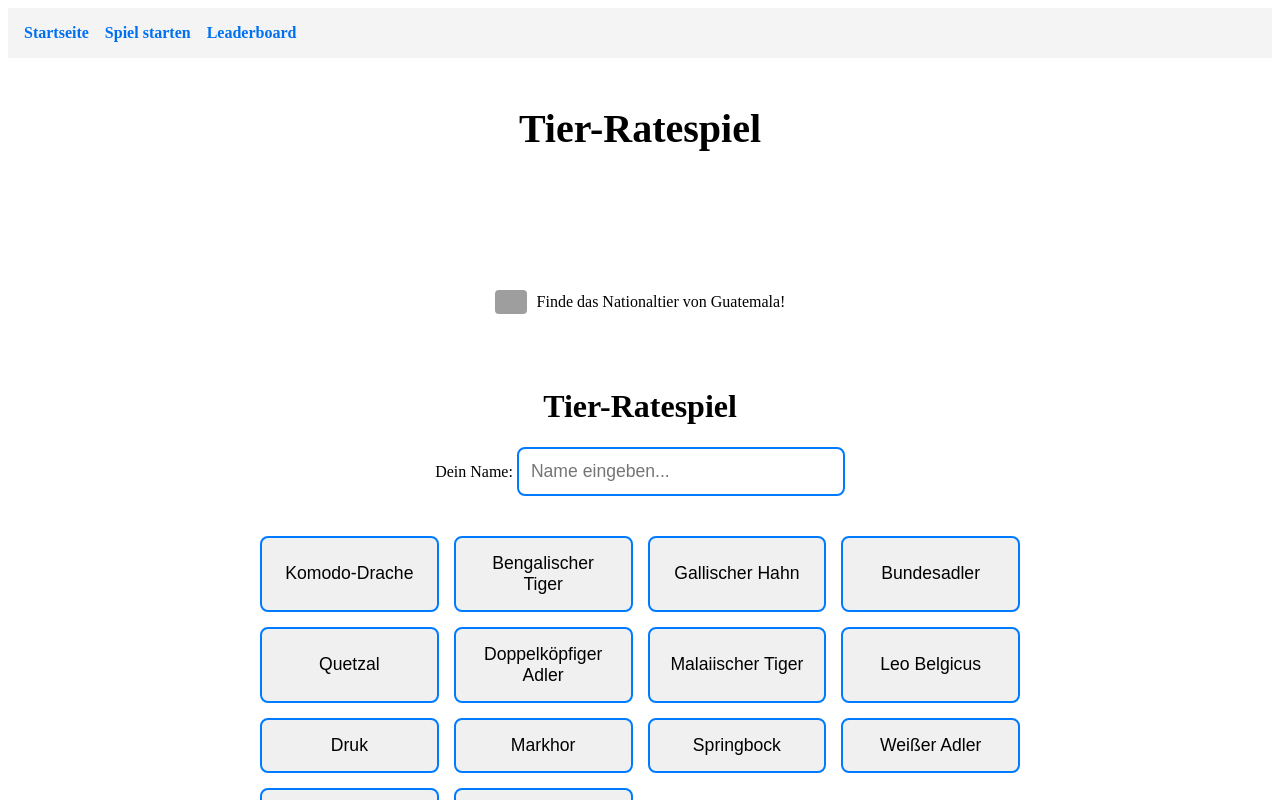
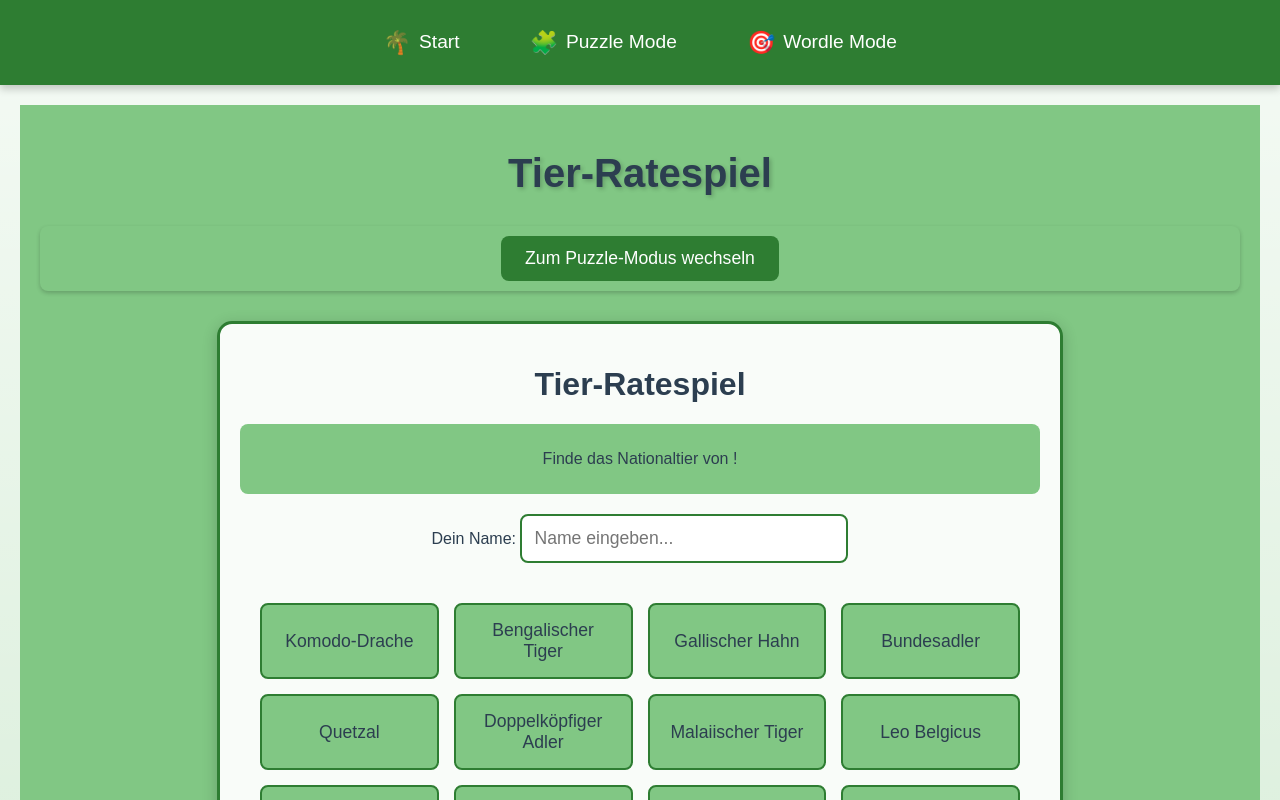
Before and after one commit to charaschoe/embleem, a SvelteKit app: page /game in a window 1280 px wide. Both pictures are taken after a click on the button "Zum Wordle-Modus wechseln". Shown: the top 800 px of the page. Built offline with nearby package versions, Linux system fonts and the light colour scheme; no server answers; grey boxes are pictures that could not be loaded.

Commit message:
Füge Unterstützung für Länderflaggen im Wordle-Modus hinzu; aktualisiere das Layout und das Styling der Navigation

```diff
--- a/src/components/WordleMode.svelte
+++ b/src/components/WordleMode.svelte
@@ -1,23 +1,31 @@
 <script>
 	import { onMount } from 'svelte';
 	import confetti from 'canvas-confetti';
+	import { getCountryFlag } from '$lib/unsplash';
 
 	export let animalList = [];
 	export let correctAnimal = '';
 	export let highscoreStore;
+	export let country = '';
 
 	let selectedAnimal = '';
 	let feedback = '';
 	let randomizedAnimalList = [];
 	let clickedAnimals = new Set();
 	let playerName = '';
+	let countryFlag = '';
 
 	function randomizeAnimalList(list) {
 		return [...list].sort(() => Math.random() - 0.5);
 	}
 
-	onMount(() => {
+	onMount(async () => {
 		randomizedAnimalList = randomizeAnimalList(animalList);
+		// Get country flag
+		if (country) {
+			const countryCode = getCountryCode(country);
+			countryFlag = await getCountryFlag(countryCode);
+		}
 	});
 
 	function checkSelection(animal) {
@@ -65,6 +73,13 @@
 <div class="wordle-mode">
 	<h1>Tier-Ratespiel</h1>
 
+	<div class="country-info">
+		{#if countryFlag}
+			<img src={countryFlag} alt="Flagge von {country}" class="country-flag" />
+		{/if}
+		<p>Finde das Nationaltier von {country}!</p>
+	</div>
+
 	<div class="input-container">
 		<label for="player-name">Dein Name:</label>
 		<input
@@ -102,6 +117,28 @@
 		margin: 0 auto;
 		padding: 20px;
 		text-align: center;
+		background-color: rgba(255, 255, 255, 0.95);
+		border-radius: 15px;
+		border: 3px solid var(--jungle-primary);
+		box-shadow: 0 4px 15px var(--jungle-shadow);
+	}
+
+	.country-info {
+		display: flex;
+		align-items: center;
+		justify-content: center;
+		gap: 10px;
+		margin-bottom: 20px;
+		padding: 10px;
+		background-color: var(--jungle-light);
+		border-radius: 8px;
+	}
+
+	.country-flag {
+		width: 32px;
+		height: auto;
+		border: 1px solid var(--jungle-shadow);
+		border-radius: 4px;
 	}
 
 	.input-container {
@@ -112,7 +149,7 @@
 		padding: 12px;
 		width: 100%;
 		max-width: 300px;
-		border: 2px solid #007bff;
+		border: 2px solid var(--jungle-primary);
 		border-radius: 8px;
 		font-size: 1.1rem;
 	}
@@ -127,19 +164,23 @@
 	.animal-button {
 		padding: 15px;
 		font-size: 1.1rem;
-		background: #f0f0f0;
-		border: 2px solid #007bff;
+		background: var(--jungle-light);
+		border: 2px solid var(--jungle-primary);
 		border-radius: 8px;
 		cursor: pointer;
 		transition: all 0.3s ease;
+		color: var(--jungle-text);
 	}
 
 	.animal-button:hover {
-		background: #e0e0e0;
+		background: var(--jungle-secondary);
+		color: white;
+		transform: translateY(-2px);
 	}
 
 	.animal-button.clicked {
-		background: #ccc;
+		background: var(--jungle-dark);
+		color: white;
 		cursor: not-allowed;
 	}
 
@@ -148,7 +189,7 @@
 		margin-top: 20px;
 		padding: 15px;
 		border-radius: 8px;
-		background: rgba(40, 167, 69, 0.1);
-		color: #28a745;
+		background: var(--jungle-secondary);
+		color: white;
 	}
 </style>
--- a/src/routes/+layout.svelte
+++ b/src/routes/+layout.svelte
@@ -1,25 +1,93 @@
-<nav>
-	<a href="/">Startseite</a>
-	<a href="/game">Spiel starten</a>
-	<a href="/highscores">Leaderboard</a>
-	<!-- Neuer Link -->
+<script>
+	import './app.css';
+	import { page } from '$app/stores';
+</script>
+
+<nav class="jungle-nav">
+	<div class="nav-content">
+		<a href="/" class="nav-link">
+			<span class="nav-icon">🌴</span>
+			Start
+		</a>
+		<a href="/game" class="nav-link">
+			<span class="nav-icon">🧩</span>
+			Puzzle Mode
+		</a>
+		<a href="/game?mode=wordle" class="nav-link">
+			<span class="nav-icon">🎯</span>
+			Wordle Mode
+		</a>
+	</div>
 </nav>
 
-<slot />
+<main>
+	<slot />
+</main>
 
 <style>
-	nav {
-		background-color: #f4f4f4;
+	.jungle-nav {
+		background-color: var(--jungle-primary);
 		padding: 1rem;
+		box-shadow: 0 4px 8px var(--jungle-shadow);
+		position: sticky;
+		top: 0;
+		z-index: 1000;
+	}
+
+	.nav-content {
+		max-width: 1200px;
+		margin: 0 auto;
 		display: flex;
-		gap: 1rem;
+		gap: 2rem;
+		justify-content: center;
+		align-items: center;
 	}
-	a {
+
+	.nav-link {
+		color: white;
 		text-decoration: none;
-		color: #0070f3;
-		font-weight: bold;
+		font-size: 1.2rem;
+		padding: 0.8rem 1.2rem;
+		border-radius: 8px;
+		transition: all 0.3s ease;
+		display: flex;
+		align-items: center;
+		gap: 0.5rem;
 	}
-	a:hover {
-		color: #0056b3;
+
+	.nav-link:hover {
+		background-color: var(--jungle-dark);
+		transform: translateY(-2px);
+		box-shadow: 0 2px 4px var(--jungle-shadow);
+	}
+
+	.nav-link:active {
+		transform: translateY(0);
+	}
+
+	.nav-icon {
+		font-size: 1.4rem;
+	}
+
+	main {
+		padding: 20px;
+		min-height: calc(100vh - 80px);
+		background-color: var(--jungle-light);
+		background-image: linear-gradient(rgba(255, 255, 255, 0.9), rgba(255, 255, 255, 0.7));
+	}
+
+	@media (max-width: 600px) {
+		.nav-content {
+			gap: 1rem;
+		}
+
+		.nav-link {
+			font-size: 1rem;
+			padding: 0.6rem 0.8rem;
+		}
+
+		.nav-icon {
+			font-size: 1.2rem;
+		}
 	}
 </style>
--- a/src/routes/game/+page.svelte
+++ b/src/routes/game/+page.svelte
@@ -4,8 +4,7 @@
 	import WordleMode from '../../components/WordleMode.svelte';
 	import { highscoreStore } from '../../lib/highscoreStore.js';
 	import { animalList } from '../../lib/animalList.js';
-	import { fetchUnsplashImage, getCountryFlag } from '../../lib/unsplash.js';
-	import { getCountryCode } from '../../lib/countryUtils.js';
+	import { fetchUnsplashImage } from '../../lib/unsplash.js';
 
 	let animal = '';
 	let isWordleMode = false;
@@ -13,7 +12,6 @@
 	let rows = 3;
 	let cols = 3;
 	let currentAnimal;
-	let countryFlag = '';
 
 	onMount(async () => {
 		const randomIndex = Math.floor(Math.random() * animalList.length);
@@ -22,12 +20,6 @@
 
 		const result = await fetchUnsplashImage(animal);
 		imageUrl = result || '/static/default-animal.jpg';
-
-		// Get country flag
-		if (currentAnimal?.country) {
-			const countryCode = getCountryCode(currentAnimal.country);
-			countryFlag = await getCountryFlag(countryCode);
-		}
 	});
 </script>
 
@@ -38,17 +30,6 @@
 		<button on:click={() => (isWordleMode = !isWordleMode)}>
 			{isWordleMode ? 'Zum Puzzle-Modus wechseln' : 'Zum Wordle-Modus wechseln'}
 		</button>
-	</div>
-
-	<div class="country-info">
-		{#if countryFlag}
-			<img
-				src={countryFlag}
-				alt="Flagge von {currentAnimal?.country}"
-				class="country-flag"
-			/>
-		{/if}
-		<p>Finde das Nationaltier von {currentAnimal?.country}!</p>
 	</div>
 
 	<div class="game-content">
@@ -115,21 +96,6 @@
 		transform: translateY(0);
 	}
 
-	.country-info {
-		display: flex;
-		align-items: center;
-		justify-content: center;
-		margin-bottom: 20px;
-	}
-
-	.country-flag {
-		width: 32px;
-		height: auto;
-		margin-right: 10px;
-		border: 1px solid var(--jungle-shadow);
-		border-radius: 4px;
-	}
-
 	.game-content {
 		position: relative;
 		z-index: 1;
```
